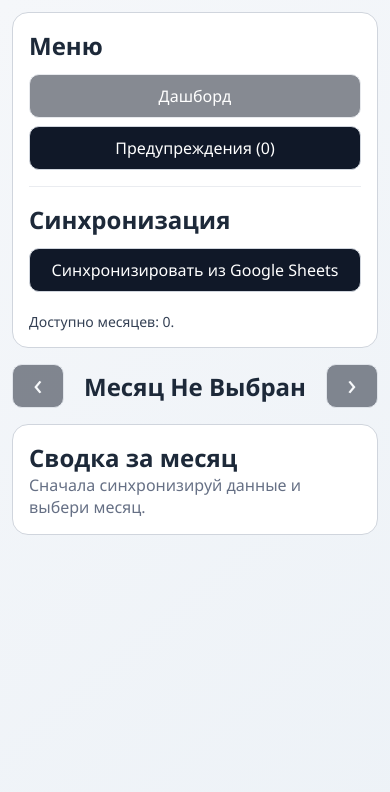
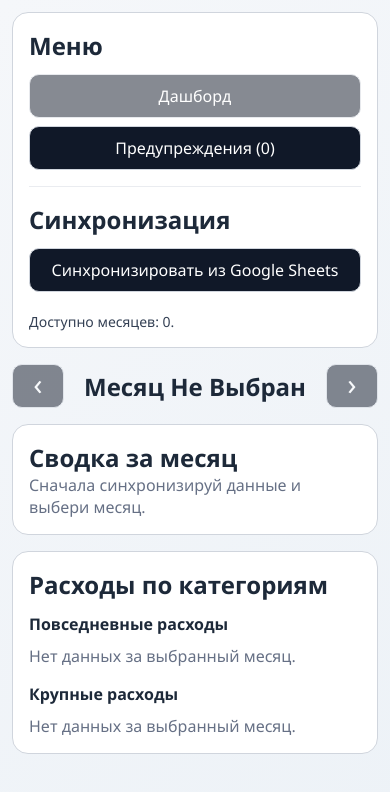
Before and after one commit to rezvd/budget-frontent, a React (Vite) app: page / in a window 390 px wide. Shown: the top 792 px of the page. Built offline with nearby package versions, Linux system fonts and the light colour scheme.

Commit message:
feat(04): added expenses charts

```diff
--- a/src/app/app.tsx
+++ b/src/app/app.tsx
@@ -9,8 +9,17 @@ type AppPage = 'dashboard' | 'warnings';
 
 export const App = () => {
   const [activePage, setActivePage] = useState<AppPage>('dashboard');
-  const { availableMonths, selectedMonth, setSelectedMonth, warnings, isLoading, message, monthSummary, syncFromSheet } =
-    useBudgetSync();
+  const {
+    availableMonths,
+    selectedMonth,
+    setSelectedMonth,
+    warnings,
+    isLoading,
+    message,
+    monthSummary,
+    expenseCharts,
+    syncFromSheet,
+  } = useBudgetSync();
 
   return (
     <div className="app-shell">
@@ -29,6 +38,7 @@ export const App = () => {
           availableMonths={availableMonths}
           selectedMonth={selectedMonth}
           summary={monthSummary}
+          expenseCharts={expenseCharts}
           onSelectMonth={setSelectedMonth}
         />
       ) : (
--- a/src/app/styles/index.css
+++ b/src/app/styles/index.css
@@ -81,6 +81,60 @@ button:disabled {
   width: 100%;
 }
 
+.charts-2col {
+  display: grid;
+  grid-template-columns: 1fr 1fr;
+  gap: 16px;
+  margin-top: 12px;
+}
+
+.expense-subchart {
+  display: grid;
+  gap: 10px;
+}
+
+.expense-subchart h3 {
+  margin: 0;
+  font-size: 16px;
+}
+
+.hbars-grid {
+  display: grid;
+  gap: 10px;
+}
+
+.hbar-row {
+  display: grid;
+  grid-template-columns: minmax(120px, 220px) 1fr auto;
+  gap: 10px;
+  align-items: center;
+}
+
+.hbar-label {
+  font-size: 13px;
+  color: #344054;
+}
+
+.hbar-track {
+  width: 100%;
+  height: 12px;
+  background: #eaecf0;
+  border-radius: 999px;
+  overflow: hidden;
+}
+
+.hbar {
+  height: 100%;
+  background: linear-gradient(90deg, #98a2b3 0%, #667085 100%);
+  border-radius: 999px;
+}
+
+.hbar-value {
+  font-size: 12px;
+  color: #344054;
+  white-space: nowrap;
+}
+
 .month-nav {
   width: 100%;
   display: grid;
@@ -144,4 +198,13 @@ button:disabled {
   .sidebar {
     position: static;
   }
+
+  .charts-2col {
+    grid-template-columns: 1fr;
+  }
+
+  .hbar-row {
+    grid-template-columns: 1fr;
+    gap: 6px;
+  }
 }
--- a/src/entities/budget-data/api/internal/parsers.ts
+++ b/src/entities/budget-data/api/internal/parsers.ts
@@ -40,8 +40,8 @@ export const parseLogs = (rows: RawCell[][], warnings: DataIngestionWarning[]):
       return;
     }
 
-    if (signedAmount == null || signedAmount === 0) {
-      warnings.push({ sheet: 'logs', row: rowNumber, message: 'Skipped row with invalid or zero amount.' });
+    if (signedAmount == null) {
+      warnings.push({ sheet: 'logs', row: rowNumber, message: 'Skipped row with invalid amount.' });
       return;
     }
 
--- a/src/entities/budget-data/api/internal/raw-mappers.ts
+++ b/src/entities/budget-data/api/internal/raw-mappers.ts
@@ -10,7 +10,7 @@ export const toRawLogRow = (row: RawCell[]): RawLogRow => ({
   category: normalizeText(row[4]) || null,
   comment: normalizeText(row[5]) || null,
   additional_comment: normalizeText(row[6]) || null,
-  is_regular_type: normalizeText(row[7]) || null,
+  is_regular_type: normalizeText(row[12]) || null,
 });
 
 export const toRawMonthPlanRow = (row: RawCell[]): RawMonthPlanRow => ({
--- a/src/entities/budget-data/api/internal/sheets-client.ts
+++ b/src/entities/budget-data/api/internal/sheets-client.ts
@@ -17,7 +17,7 @@ const buildBatchGetUrl = () => {
     majorDimension: 'ROWS',
     valueRenderOption: 'UNFORMATTED_VALUE',
   });
-  params.append('ranges', 'logs!A:H');
+  params.append('ranges', 'logs!A:M');
   params.append('ranges', 'month_plans!A:C');
   params.append('ranges', 'month_comments!A:B');
 
--- /dev/null
+++ b/src/entities/budget-data/model/expense-charts.ts
@@ -0,0 +1,45 @@
+import { CategoryBarItem, ExpenseRegularity, Transaction } from './models';
+
+export type ExpenseChartsData = {
+  regular: CategoryBarItem[];
+  nonRegular: CategoryBarItem[];
+  excludedLoans: Transaction[];
+};
+
+const LOANS_CATEGORY = '.одолжения';
+
+const isLoansCategory = (category: string) => category.trim().toLowerCase() === LOANS_CATEGORY;
+
+const toCategoryBars = (transactions: Transaction[]): CategoryBarItem[] => {
+  const grouped = new Map<string, number>();
+
+  transactions.forEach((item) => {
+    const current = grouped.get(item.category) ?? 0;
+    grouped.set(item.category, current + item.amountAbs);
+  });
+
+  const total = [...grouped.values()].reduce((sum, value) => sum + value, 0);
+
+  return [...grouped.entries()]
+    .map(([category, amount]) => ({
+      category,
+      amount,
+      percentOfMonthTotal: total > 0 ? (amount / total) * 100 : 0,
+    }))
+    .sort((a, b) => b.amount - a.amount);
+};
+
+export const buildExpenseChartsData = (transactions: Transaction[]): ExpenseChartsData => {
+  const expenses = transactions.filter((item) => item.type === 'expense');
+  const excludedLoans = expenses.filter((item) => isLoansCategory(item.category)).sort((a, b) => b.amountAbs - a.amountAbs);
+
+  const withoutLoans = expenses.filter((item) => !isLoansCategory(item.category));
+  const regular = withoutLoans.filter((item) => item.isRegularType === ExpenseRegularity.REGULAR);
+  const nonRegular = withoutLoans.filter((item) => item.isRegularType !== ExpenseRegularity.REGULAR);
+
+  return {
+    regular: toCategoryBars(regular),
+    nonRegular: toCategoryBars(nonRegular),
+    excludedLoans,
+  };
+};
--- a/src/entities/budget-data/model/models.ts
+++ b/src/entities/budget-data/model/models.ts
@@ -46,3 +46,9 @@ export interface MonthSummary {
   totalExpense: number;
   net: number;
 }
+
+export interface CategoryBarItem {
+  category: string;
+  amount: number;
+  percentOfMonthTotal: number;
+}
--- a/src/features/budget-sync/model/use-budget-sync.ts
+++ b/src/features/budget-sync/model/use-budget-sync.ts
@@ -5,6 +5,7 @@ import {
   DataIngestionWarning,
   ingestBudgetDataFromGoogleSheets,
 } from '@/entities/budget-data/api/ingest-budget-data';
+import { buildExpenseChartsData } from '@/entities/budget-data/model/expense-charts';
 import { MonthId, MonthSummary, Transaction } from '@/entities/budget-data/model/models';
 
 const getLatestMonth = (months: MonthId[]) => {
@@ -54,6 +55,16 @@ export const useBudgetSync = () => {
     };
   }, [selectedMonth, transactions]);
 
+  const selectedMonthTransactions = useMemo(() => {
+    if (!selectedMonth) {
+      return [];
+    }
+
+    return transactions.filter((item) => item.month === selectedMonth);
+  }, [selectedMonth, transactions]);
+
+  const expenseCharts = useMemo(() => buildExpenseChartsData(selectedMonthTransactions), [selectedMonthTransactions]);
+
   const syncFromSheet = async () => {
     if (!import.meta.env.VITE_GOOGLE_SHEET_ID || !import.meta.env.VITE_GOOGLE_SHEETS_API_KEY) {
       setMessage('Не заполнены переменные Google Sheets (.env).');
@@ -90,6 +101,7 @@ export const useBudgetSync = () => {
     isLoading,
     message,
     monthSummary,
+    expenseCharts,
     syncFromSheet,
   };
 };
--- a/src/pages/budget/ui/budget-page.tsx
+++ b/src/pages/budget/ui/budget-page.tsx
@@ -1,19 +1,23 @@
 import { MonthId, MonthSummary } from '@/entities/budget-data/model/models';
+import { ExpenseChartsData } from '@/entities/budget-data/model/expense-charts';
 import { MonthNavigation } from '@/widgets/month-navigation/ui/month-navigation';
+import { ExpenseCharts } from '@/widgets/expense-charts/ui/expense-charts';
 import { MonthSummaryWidget } from '@/widgets/month-summary/ui/month-summary';
 
 type BudgetPageProps = {
   availableMonths: MonthId[];
   selectedMonth: MonthId | null;
   summary: MonthSummary | null;
+  expenseCharts: ExpenseChartsData;
   onSelectMonth: (month: MonthId) => void;
 };
 
-export const BudgetPage = ({ availableMonths, selectedMonth, summary, onSelectMonth }: BudgetPageProps) => {
+export const BudgetPage = ({ availableMonths, selectedMonth, summary, expenseCharts, onSelectMonth }: BudgetPageProps) => {
   return (
     <main className="page-content">
       <MonthNavigation availableMonths={availableMonths} selectedMonth={selectedMonth} onSelectMonth={onSelectMonth} />
       <MonthSummaryWidget summary={summary} />
+      <ExpenseCharts regular={expenseCharts.regular} nonRegular={expenseCharts.nonRegular} excludedLoans={expenseCharts.excludedLoans} />
     </main>
   );
 };
--- /dev/null
+++ b/src/widgets/expense-charts/model/use-category-colors.ts
@@ -0,0 +1,99 @@
+import { useMemo } from 'react';
+
+const STORAGE_KEY = 'budget-category-colors-v1';
+
+const PALETTE = [
+  '#667085',
+  '#475467',
+  '#1570ef',
+  '#0e9384',
+  '#16a34a',
+  '#65a30d',
+  '#ca8a04',
+  '#ea580c',
+  '#dc2626',
+  '#be123c',
+  '#c026d3',
+  '#7c3aed',
+  '#4338ca',
+  '#0369a1',
+  '#0891b2',
+  '#0f766e',
+  '#15803d',
+  '#4d7c0f',
+  '#a16207',
+  '#92400e',
+];
+
+type ColorMap = Record<string, string>;
+
+const hashString = (value: string) => {
+  let hash = 0;
+
+  for (let i = 0; i < value.length; i += 1) {
+    hash = (hash << 5) - hash + value.charCodeAt(i);
+    hash |= 0;
+  }
+
+  return Math.abs(hash);
+};
+
+const loadStoredMap = (): ColorMap => {
+  try {
+    const raw = localStorage.getItem(STORAGE_KEY);
+
+    if (!raw) {
+      return {};
+    }
+
+    const parsed = JSON.parse(raw) as ColorMap;
+
+    return parsed && typeof parsed === 'object' ? parsed : {};
+  } catch {
+    return {};
+  }
+};
+
+const saveMap = (map: ColorMap) => {
+  try {
+    localStorage.setItem(STORAGE_KEY, JSON.stringify(map));
+  } catch {
+    // no-op: storage can be unavailable in private mode
+  }
+};
+
+const assignColor = (category: string, usedColors: Set<string>) => {
+  const startIndex = hashString(category) % PALETTE.length;
+
+  for (let i = 0; i < PALETTE.length; i += 1) {
+    const color = PALETTE[(startIndex + i) % PALETTE.length];
+
+    if (!usedColors.has(color)) {
+      return color;
+    }
+  }
+
+  return PALETTE[startIndex];
+};
+
+export const useCategoryColors = (categories: string[]) => {
+  return useMemo(() => {
+    const stored = loadStoredMap();
+    const usedColors = new Set(Object.values(stored));
+    const next = { ...stored };
+
+    categories.forEach((category) => {
+      if (next[category]) {
+        return;
+      }
+
+      const color = assignColor(category, usedColors);
+      next[category] = color;
+      usedColors.add(color);
+    });
+
+    saveMap(next);
+
+    return next;
+  }, [categories]);
+};
--- /dev/null
+++ b/src/widgets/expense-charts/ui/expense-charts.tsx
@@ -0,0 +1,74 @@
+import { CategoryBarItem, Transaction } from '@/entities/budget-data/model/models';
+import { formatCurrency } from '@/shared/lib/format/format-currency';
+import { useCategoryColors } from '../model/use-category-colors';
+
+type ExpenseChartsProps = {
+  regular: CategoryBarItem[];
+  nonRegular: CategoryBarItem[];
+  excludedLoans: Transaction[];
+};
+
+const Bars = ({ title, items, colors }: { title: string; items: CategoryBarItem[]; colors: Record<string, string> }) => {
+  const max = items[0]?.amount ?? 0;
+
+  return (
+    <section className="expense-subchart">
+      <h3>{title}</h3>
+      {items.length === 0 ? (
+        <p className="empty">Нет данных за выбранный месяц.</p>
+      ) : (
+        <div className="hbars-grid">
+          {items.map((item) => {
+            const width = max > 0 ? (item.amount / max) * 100 : 0;
+            const tooltip = `${item.category} · ${formatCurrency(item.amount)} · ${item.percentOfMonthTotal.toFixed(1)}%`;
+
+            return (
+              <div key={item.category} className="hbar-row" title={tooltip}>
+                <div className="hbar-label">{item.category}</div>
+                <div className="hbar-track">
+                  <div className="hbar" style={{ width: `${Math.max(width, 3)}%`, background: colors[item.category] }} />
+                </div>
+                <div className="hbar-value">{formatCurrency(item.amount)}</div>
+              </div>
+            );
+          })}
+        </div>
+      )}
+    </section>
+  );
+};
+
+export const ExpenseCharts = ({ regular, nonRegular, excludedLoans }: ExpenseChartsProps) => {
+  const categoryColors = useCategoryColors(
+    [...regular.map((item) => item.category), ...nonRegular.map((item) => item.category)].sort(),
+  );
+
+  return (
+    <>
+      <section className="panel">
+        <h2>Расходы по категориям</h2>
+        <div className="charts-2col">
+          <Bars title="Повседневные расходы" items={regular} colors={categoryColors} />
+          <Bars title="Крупные расходы" items={nonRegular} colors={categoryColors} />
+        </div>
+      </section>
+
+      {excludedLoans.length > 0 && (
+        <section className="panel">
+          <h2>Исключённые .одолжения</h2>
+          <ul className="list">
+            {excludedLoans.map((item) => (
+              <li key={item.id} className="row">
+                <div>
+                  <strong>{item.category}</strong>
+                  <p>{new Date(item.date).toLocaleDateString('ru-RU')}</p>
+                </div>
+                <b>{formatCurrency(item.amountAbs)}</b>
+              </li>
+            ))}
+          </ul>
+        </section>
+      )}
+    </>
+  );
+};
```
Also changed, not shown: src/entities/budget-data/api/internal/normalize.ts (+10 -4 lines), 1 other file (tests, documents, lock files or other folders).
